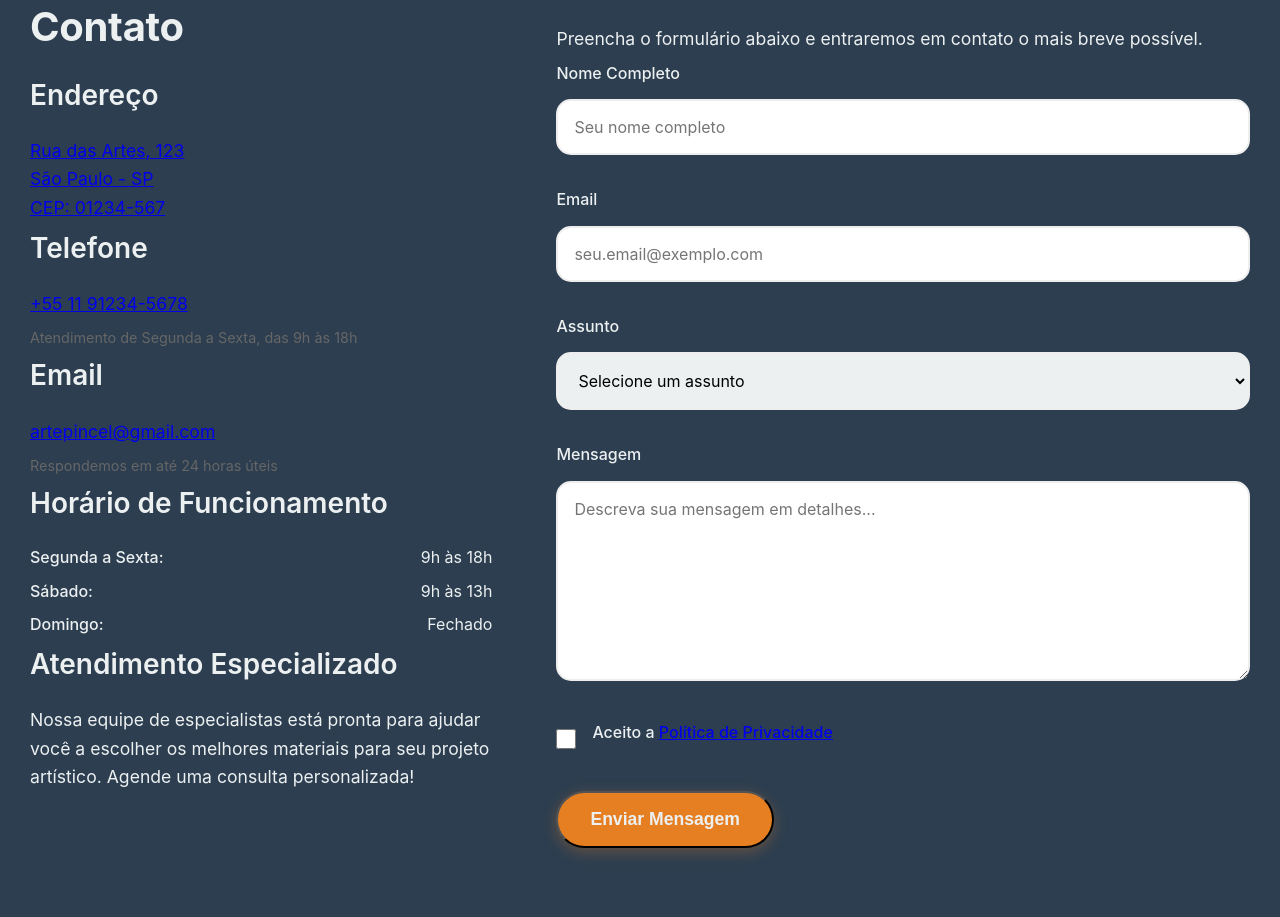
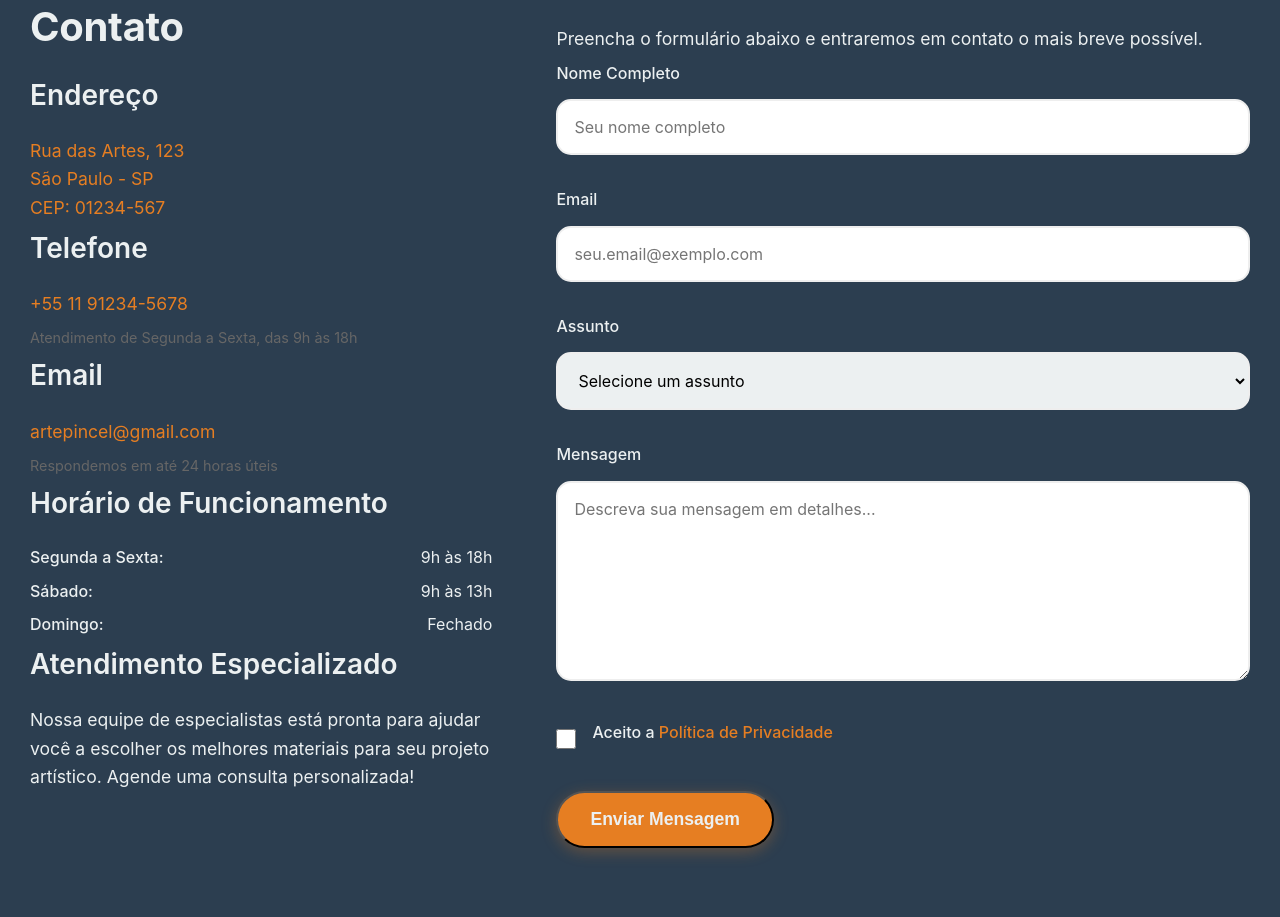
Before and after one commit to Excalibur0888/ArtePincel, a PHP site: page /contact.html in a window 1280 px wide. Shown: the part 704-1621 px from the top of the page. Run offline with PHP 8.4, Linux system fonts and the light colour scheme; some web fonts are replaced.

Commit message:
Enhance link styling in main.css by removing text decoration and setting color to #E67E22

```diff
--- a/css/main.css
+++ b/css/main.css
@@ -21,6 +21,11 @@ body {
     line-height: 1.6;
     background-color: var(--dark-bg);
     color: var(--text-color);
+}
+
+a {
+	text-decoration: none;
+	color:#E67E22;
 }
 
 .container {
```
